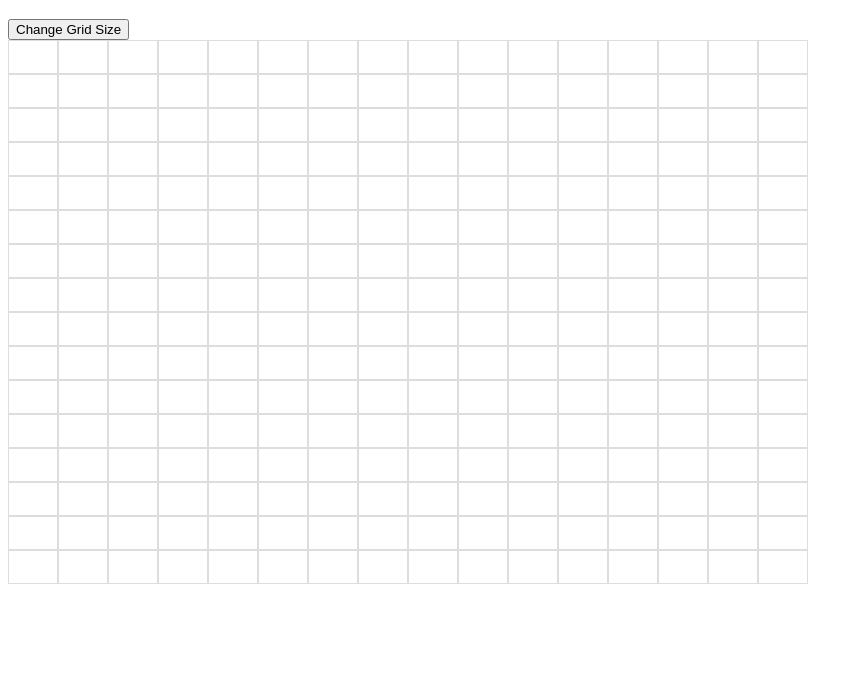
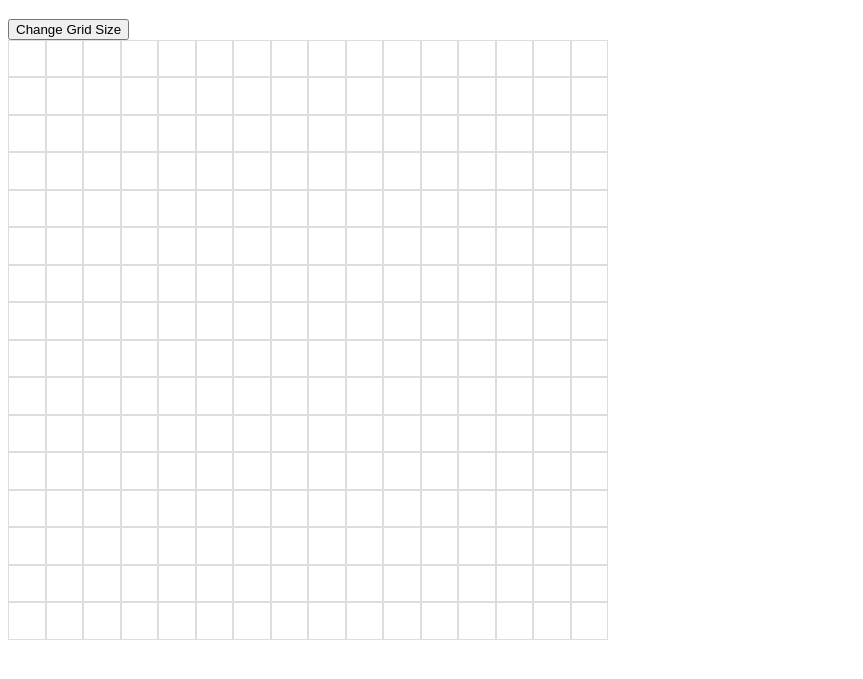
Before and after one commit to billyx86/etch-a-sketch, a plain HTML site: page index.html in a window 1280 px wide. Shown: the part 61-740 px from the top of the page, without its empty margins (0-863 px from the left). Drawn offline with Linux system fonts and the light colour scheme.

Commit message:
Fix grid size

```diff
--- a/style.css
+++ b/style.css
@@ -7,8 +7,8 @@
     display: grid;
     grid-template-rows: repeat(var(--grid-rows), 1fr);
     grid-template-columns: repeat(var(--grid-cols), 1fr);
-    max-width: 800px;
-    max-height: 800px;
+    width: 600px;
+    height: 600px;
 }
 
 .grid-item {
```
